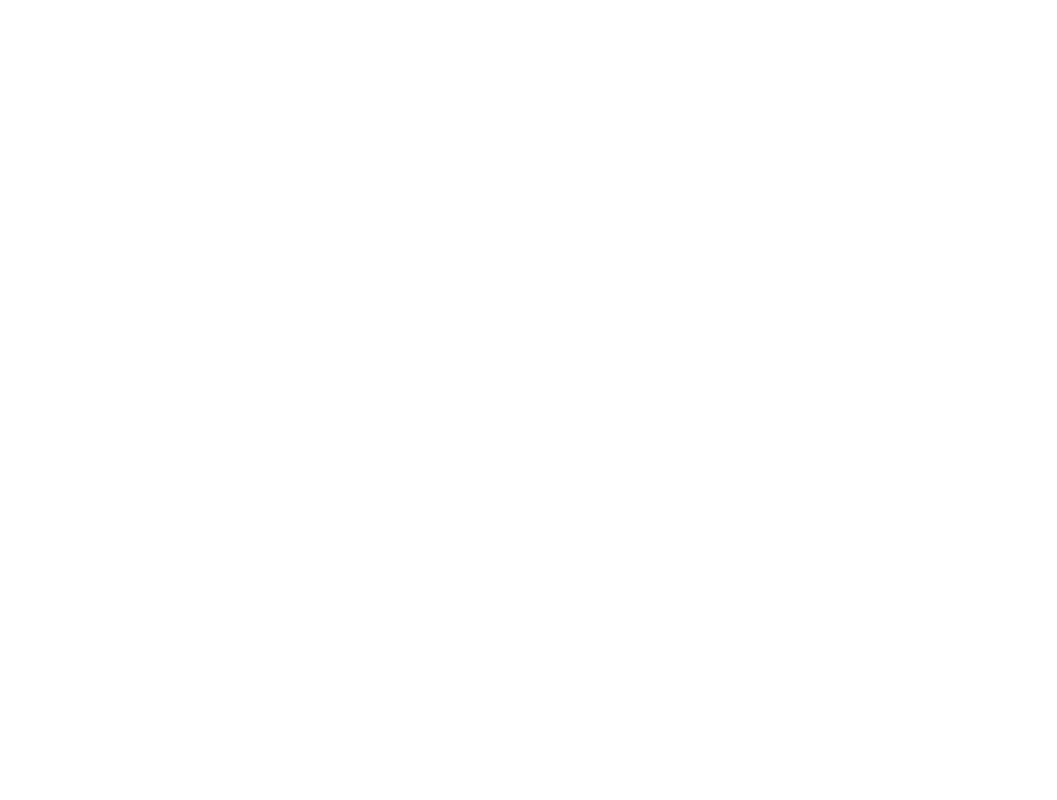
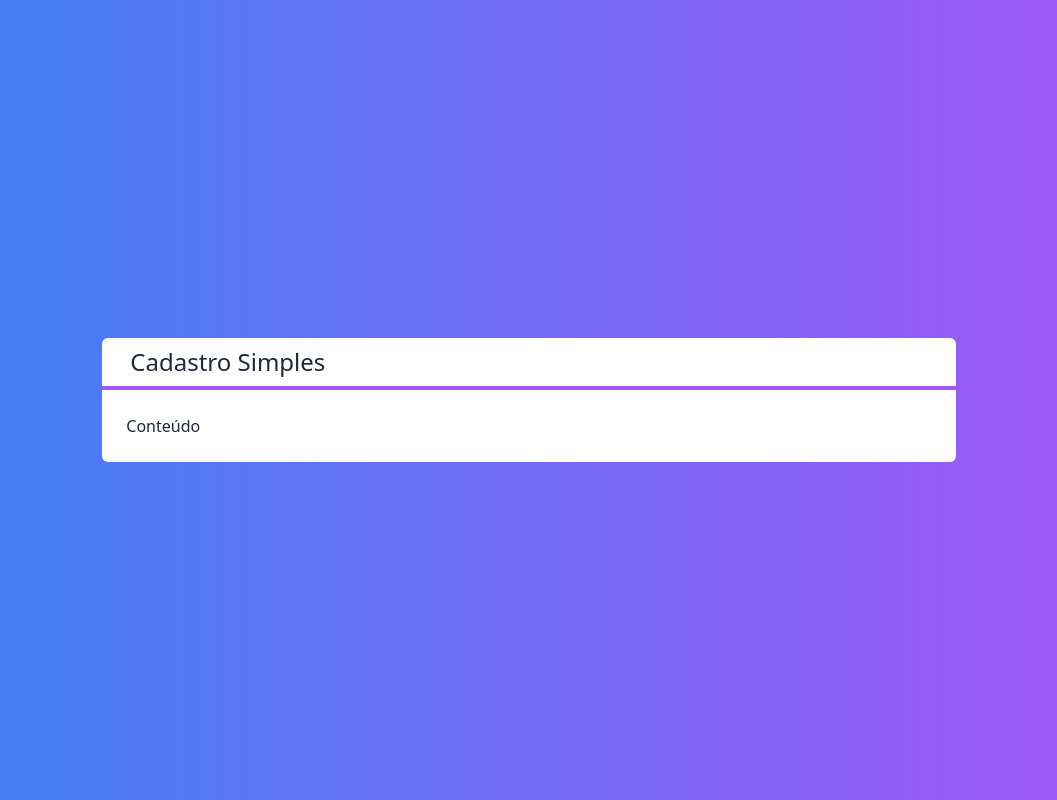
Before and after one commit to kaua-reis-clear/Projeto_Cadastro_NextJS, a Next.js app: page / in a window 1280 px wide. Shown: the whole page, without its empty margins (111-1168 px from the left). Built offline with nearby package versions, Linux system fonts and the light colour scheme.

Commit message:
created first components using typescript and tailwind.

```diff
--- /dev/null
+++ b/src/components/Layout.tsx
@@ -0,0 +1,20 @@
+import Titulo from "./Titulo";
+
+interface LayoutProps {
+  titulo: string;
+  children: any;
+}
+
+export default function Layout(props: LayoutProps) {
+  return (
+    <div
+      className={`
+            flex flex-col w-2/3
+            bg-white text-gray-800 rounded-md
+        `}
+    >
+      <Titulo>{props.titulo}</Titulo>
+      <div className="p-6">{props.children}</div>
+    </div>
+  );
+}
--- /dev/null
+++ b/src/components/Titulo.tsx
@@ -0,0 +1,10 @@
+export default function Titulo(props: any) {
+    return (
+        <div className="flex flex-col justify-center">
+            <h1 className="pl-7 py-2 text-2xl">
+                {props.children}
+            </h1>
+            <hr className="border-2 border-purple-500"/>
+        </div>
+    )
+}
--- a/src/pages/index.tsx
+++ b/src/pages/index.tsx
@@ -1,7 +1,14 @@
+import Layout from "@/components/Layout"
+
 export default function Home() {
   return (
-    <div className={``}>
-
+    <div className={`
+      flex justify-center items-center h-screen
+      bg-gradient-to-r from-blue-500 to-purple-500 text-white
+    `}>
+      <Layout titulo="Cadastro Simples">
+        <span>Conteúdo</span>
+      </Layout>
     </div>
   )
 }
```
